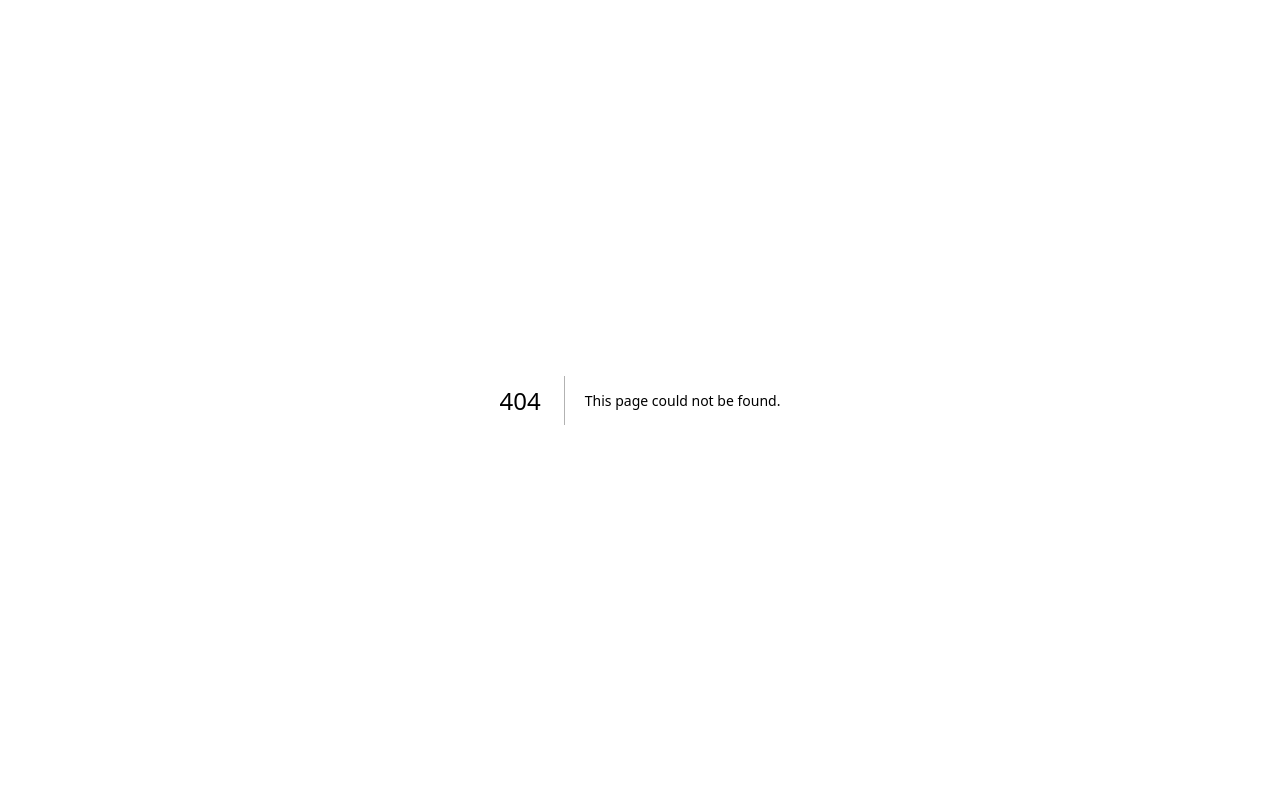
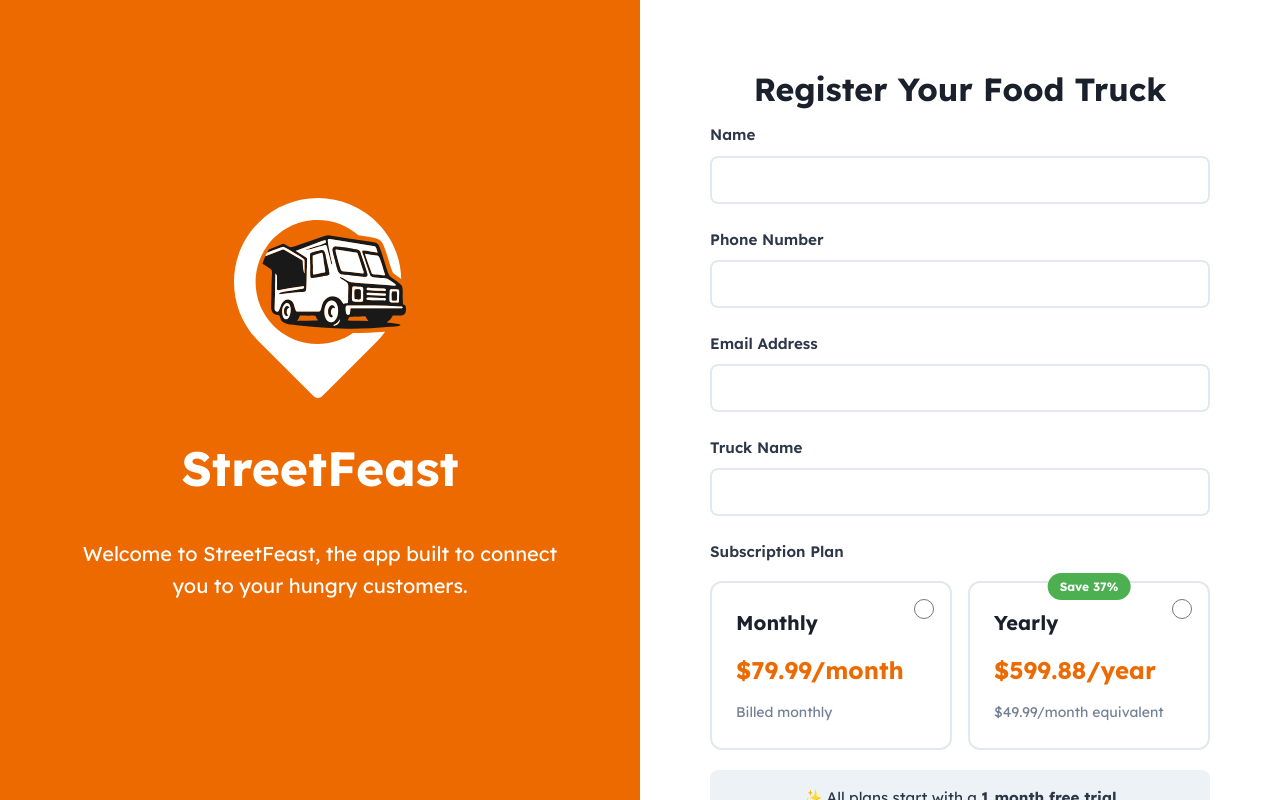
Before and after one commit to StreetFeast/streetfeast-website-fe, a Next.js app: page /register-truck in a window 1280 px wide. Before the commit this address had no page. Built offline with nearby package versions, Linux system fonts and the light colour scheme.

Commit message:
Added register-truck page to website

```diff
--- /dev/null
+++ b/src/app/register-truck/page.module.css
@@ -0,0 +1,259 @@
+.container {
+  min-height: 100vh;
+  display: flex;
+  overflow: hidden;
+}
+
+.leftSection {
+  flex: 1;
+  background: #ED6A00;
+  display: flex;
+  flex-direction: column;
+  justify-content: center;
+  align-items: center;
+  padding: 4rem;
+  gap: 2rem;
+  position: sticky;
+  top: 0;
+  height: 100vh;
+}
+
+.logo {
+  width: 200px;
+  height: 200px;
+  object-fit: contain;
+}
+
+.brandTitle {
+  font-size: 3rem;
+  font-weight: 700;
+  color: white;
+  margin: 0;
+}
+
+.brandDescription {
+  font-size: 1.25rem;
+  color: white;
+  text-align: center;
+  line-height: 1.6;
+  max-width: 500px;
+  margin: 0;
+}
+
+.rightSection {
+  flex: 1;
+  background: white;
+  display: flex;
+  flex-direction: column;
+  padding: 4rem;
+  overflow-y: auto;
+  height: 100vh;
+}
+
+.formWrapper {
+  max-width: 500px;
+  width: 100%;
+  margin: 0 auto;
+}
+
+.title {
+  font-size: 2rem;
+  font-weight: 700;
+  margin-bottom: 0.5rem;
+  color: #1a202c;
+  text-align: center;
+}
+
+.subtitle {
+  font-size: 1rem;
+  color: #718096;
+  text-align: center;
+  margin-bottom: 2rem;
+}
+
+.form {
+  display: flex;
+  flex-direction: column;
+  gap: 1.5rem;
+}
+
+.formGroup {
+  display: flex;
+  flex-direction: column;
+  gap: 0.5rem;
+}
+
+.label {
+  font-weight: 600;
+  color: #2d3748;
+  font-size: 0.95rem;
+}
+
+.input {
+  padding: 0.75rem 1rem;
+  border: 2px solid #e2e8f0;
+  border-radius: 8px;
+  font-size: 1rem;
+  transition: all 0.2s;
+  font-family: inherit;
+}
+
+.input:focus {
+  outline: none;
+  border-color: #ED6A00;
+  box-shadow: 0 0 0 3px rgba(237, 106, 0, 0.1);
+}
+
+.planOptions {
+  display: grid;
+  grid-template-columns: 1fr 1fr;
+  gap: 1rem;
+  margin-top: 0.5rem;
+}
+
+.planCard {
+  border: 2px solid #e2e8f0;
+  border-radius: 12px;
+  padding: 1.5rem;
+  cursor: pointer;
+  transition: all 0.2s;
+  position: relative;
+  display: block;
+}
+
+.planCard:hover {
+  border-color: #cbd5e0;
+  box-shadow: 0 4px 12px rgba(0, 0, 0, 0.1);
+}
+
+.planCard.selected {
+  border-color: #ED6A00;
+  background: white;
+  box-shadow: 0 4px 16px rgba(237, 106, 0, 0.2);
+}
+
+.radio {
+  position: absolute;
+  top: 1rem;
+  right: 1rem;
+  width: 20px;
+  height: 20px;
+  cursor: pointer;
+}
+
+.planContent {
+  display: flex;
+  flex-direction: column;
+  gap: 0.25rem;
+}
+
+.planTitle {
+  font-size: 1.25rem;
+  font-weight: 700;
+  color: #1a202c;
+  margin: 0;
+}
+
+.planPrice {
+  font-size: 1.5rem;
+  font-weight: 700;
+  color: #ED6A00;
+  margin: 0.5rem 0;
+}
+
+.planNote {
+  font-size: 0.875rem;
+  color: #718096;
+  margin: 0;
+}
+
+.savingsBadge {
+  position: absolute;
+  top: -10px;
+  left: 50%;
+  transform: translateX(-50%);
+  background: #4CAF50;
+  color: white;
+  padding: 0.25rem 0.75rem;
+  border-radius: 999px;
+  font-size: 0.75rem;
+  font-weight: 700;
+  white-space: nowrap;
+}
+
+.trialNote {
+  margin-top: 0.75rem;
+  padding: 1rem;
+  background: #edf2f7;
+  border-radius: 8px;
+  color: #2d3748;
+  font-size: 0.95rem;
+  text-align: center;
+}
+
+.submitButton {
+  padding: 1rem 2rem;
+  background: linear-gradient(135deg, #ED6A00 0%, #FFD166 100%);
+  color: white;
+  border: none;
+  border-radius: 8px;
+  font-size: 1.25rem;
+  font-weight: 700;
+  cursor: pointer;
+  transition: all 0.2s;
+  margin-top: 1rem;
+  font-family: inherit;
+}
+
+.submitButton:hover:not(:disabled) {
+  transform: translateY(-2px);
+  box-shadow: 0 8px 24px rgba(237, 106, 0, 0.4);
+}
+
+.submitButton:disabled {
+  opacity: 0.5;
+  cursor: not-allowed;
+}
+
+@media (max-width: 968px) {
+  .container {
+    flex-direction: column;
+  }
+
+  .leftSection {
+    padding: 3rem 2rem;
+    min-height: 40vh;
+  }
+
+  .logo {
+    width: 150px;
+    height: 150px;
+  }
+
+  .brandTitle {
+    font-size: 2rem;
+  }
+
+  .brandDescription {
+    font-size: 1rem;
+  }
+
+  .rightSection {
+    padding: 2rem;
+  }
+
+  .title {
+    font-size: 1.5rem;
+  }
+
+  .planOptions {
+    grid-template-columns: 1fr;
+  }
+
+  .savingsBadge {
+    top: 1rem;
+    left: auto;
+    right: 1rem;
+    transform: none;
+  }
+}
--- /dev/null
+++ b/src/app/register-truck/page.tsx
@@ -0,0 +1,185 @@
+"use client";
+
+import { useState } from "react";
+import Image from "next/image";
+import styles from "./page.module.css";
+
+export default function RegisterTruck() {
+  const [formData, setFormData] = useState({
+    name: "",
+    phone: "",
+    email: "",
+    truckName: "",
+    billingPeriod: "",
+  });
+
+  const handleChange = (
+    e: React.ChangeEvent<HTMLInputElement | HTMLSelectElement>
+  ) => {
+    const { name, value } = e.target;
+    setFormData((prev) => ({
+      ...prev,
+      [name]: value,
+    }));
+  };
+
+  const isFormValid = () => {
+    return (
+      formData.name.trim() !== "" &&
+      formData.phone.trim() !== "" &&
+      formData.email.trim() !== "" &&
+      formData.truckName.trim() !== "" &&
+      formData.billingPeriod !== ""
+    );
+  };
+
+  const handleSubmit = (e: React.FormEvent) => {
+    e.preventDefault();
+    // Handle form submission
+    console.log("Form submitted:", formData);
+  };
+
+  return (
+    <div className={styles.container}>
+      <div className={styles.leftSection}>
+        <Image
+          src="/app-vector-file.svg"
+          alt="StreetFeast Logo"
+          width={200}
+          height={200}
+          className={styles.logo}
+        />
+        <h1 className={styles.brandTitle}>StreetFeast</h1>
+        <p className={styles.brandDescription}>
+          Welcome to StreetFeast, the app built to connect you to your hungry
+          customers.
+        </p>
+      </div>
+
+      <div className={styles.rightSection}>
+        <div className={styles.formWrapper}>
+        <h1 className={styles.title}>Register Your Food Truck</h1>
+
+        <form onSubmit={handleSubmit} className={styles.form}>
+          <div className={styles.formGroup}>
+            <label htmlFor="name" className={styles.label}>
+              Name
+            </label>
+            <input
+              type="text"
+              id="name"
+              name="name"
+              value={formData.name}
+              onChange={handleChange}
+              className={styles.input}
+              required
+            />
+          </div>
+
+          <div className={styles.formGroup}>
+            <label htmlFor="phone" className={styles.label}>
+              Phone Number
+            </label>
+            <input
+              type="tel"
+              id="phone"
+              name="phone"
+              value={formData.phone}
+              onChange={handleChange}
+              className={styles.input}
+              required
+            />
+          </div>
+
+          <div className={styles.formGroup}>
+            <label htmlFor="email" className={styles.label}>
+              Email Address
+            </label>
+            <input
+              type="email"
+              id="email"
+              name="email"
+              value={formData.email}
+              onChange={handleChange}
+              className={styles.input}
+              required
+            />
+          </div>
+
+          <div className={styles.formGroup}>
+            <label htmlFor="truckName" className={styles.label}>
+              Truck Name
+            </label>
+            <input
+              type="text"
+              id="truckName"
+              name="truckName"
+              value={formData.truckName}
+              onChange={handleChange}
+              className={styles.input}
+              required
+            />
+          </div>
+
+          <div className={styles.formGroup}>
+            <label className={styles.label}>Subscription Plan</label>
+            <div className={styles.planOptions}>
+              <label
+                className={`${styles.planCard} ${
+                  formData.billingPeriod === "monthly" ? styles.selected : ""
+                }`}
+              >
+                <input
+                  type="radio"
+                  name="billingPeriod"
+                  value="monthly"
+                  checked={formData.billingPeriod === "monthly"}
+                  onChange={handleChange}
+                  className={styles.radio}
+                />
+                <div className={styles.planContent}>
+                  <h3 className={styles.planTitle}>Monthly</h3>
+                  <p className={styles.planPrice}>$79.99/month</p>
+                  <p className={styles.planNote}>Billed monthly</p>
+                </div>
+              </label>
+
+              <label
+                className={`${styles.planCard} ${
+                  formData.billingPeriod === "yearly" ? styles.selected : ""
+                }`}
+              >
+                <input
+                  type="radio"
+                  name="billingPeriod"
+                  value="yearly"
+                  checked={formData.billingPeriod === "yearly"}
+                  onChange={handleChange}
+                  className={styles.radio}
+                />
+                <div className={styles.planContent}>
+                  <div className={styles.savingsBadge}>Save 37%</div>
+                  <h3 className={styles.planTitle}>Yearly</h3>
+                  <p className={styles.planPrice}>$599.88/year</p>
+                  <p className={styles.planNote}>$49.99/month equivalent</p>
+                </div>
+              </label>
+            </div>
+            <p className={styles.trialNote}>
+              ✨ All plans start with a <strong>1 month free trial</strong>
+            </p>
+          </div>
+
+          <button
+            type="submit"
+            className={styles.submitButton}
+            disabled={!isFormValid()}
+          >
+            Sign Up
+          </button>
+        </form>
+        </div>
+      </div>
+    </div>
+  );
+}
--- a/src/constants/colors.ts
+++ b/src/constants/colors.ts
@@ -4,6 +4,8 @@ export const Colors = {
     gray: "#F5F5F5",
     orange: "#ED6A00"
   },
+  secondaryBlue: "#0066b3",
+  tertiaryBlue: '#2c3787',
   primary: ["#FCFCFC", "#C6C6C6", "#808080", "#636363", "#1E1E1F"],
   secondary: ["#FFEDC2", "#FFDF94", "#FFD166", "#CCA752", "#815F0E"],
   tertiary: ["#FAD2B3", "#F2974D", "#ED6A00", "#8E4717", "#2F1808"],
```
Also changed, not shown: public/app-symbol.png (added), public/app-vector-file.svg (added).
